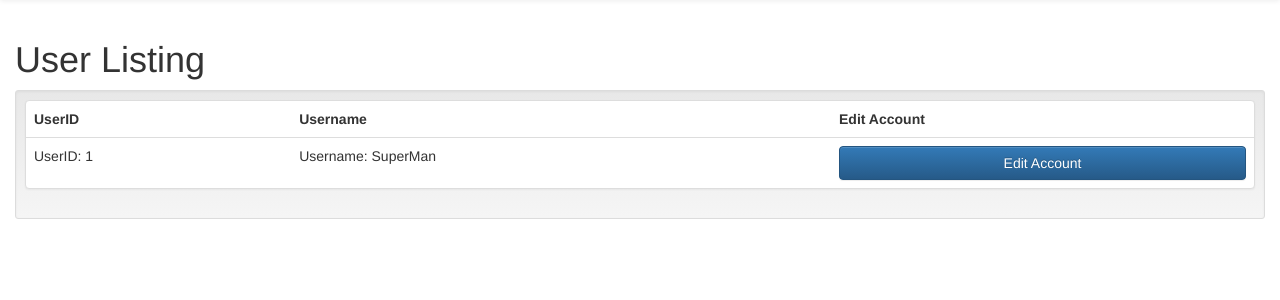
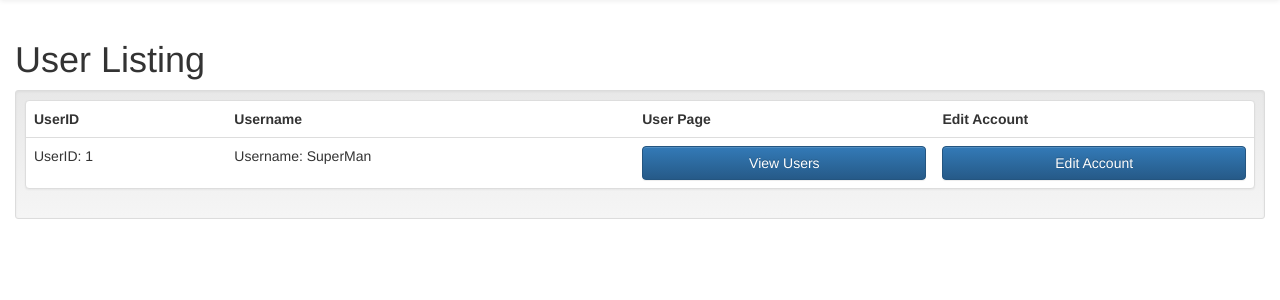
Before and after one commit to bkohler616/PhpLoginSys, a PHP site: page /UserListing.php in a window 1280 px wide. Shown: the part 51-351 px from the top of the page. Run offline with PHP 8.4, Linux system fonts and the light colour scheme; a user stored in the database is signed in; data comes from the database, SQL or seed files in the repository.

Commit message:
Login now doesn't remember. User page now shows correct account. User listing has a view userpage button.

```diff
--- a/Login.php
+++ b/Login.php
@@ -76,11 +76,6 @@ RedirectIfLoggedIn(); ?>
         <label for="inputPassword" class="sr-only">Password</label>
         <input type="password" id="inputPassword" name="inputPassword" class="form-control form-final" placeholder="Password"
                required="required">
-        <div class="checkbox">
-            <label>
-                <input type="checkbox" value="remember-me"> Remember me
-            </label>
-        </div>
         <button class="btn btn-lg btn-primary btn-block" type="submit">Sign in</button>
     </form>
 </div>
--- a/User.php
+++ b/User.php
@@ -28,7 +28,7 @@ if(isset($_GET['UserID']))
         $adminAccess = true;
     }
     else {
-        $query = mysqli_query($connection, "SELECT AccountVisibilityID FROM Users WHERE UserID = " . $_SESSION['UserID']);
+        $query = mysqli_query($connection, "SELECT AccountVisibilityID FROM Users WHERE UserID = " . $_GET['UserID']);
         if (!$query || !isset($query)) die($connection->error);
         $data = $query->fetch_assoc();
         if($data['AccountVisibilityID'] == AccountVisibility::PublicAccount)
@@ -49,7 +49,7 @@ if(isset($_GET['UserID']))
 
 //Should be able to see information now. Spool up info.
 
-$query = mysqli_query($connection, "SELECT UserID, AccountTypeID, Username, Email, AccountStatusID, AccountVisibilityID, DateCreated FROM Users WHERE UserID = " . $_SESSION['UserID']);
+$query = mysqli_query($connection, "SELECT UserID, AccountTypeID, Username, Email, AccountStatusID, AccountVisibilityID, DateCreated FROM Users WHERE UserID = " . $_GET['UserID']);
 if (!$query || !isset($query)) die($connection->error);
 $data = $query->fetch_assoc();
 ?>
--- a/UserListing.php
+++ b/UserListing.php
@@ -29,6 +29,7 @@ $rows = $result->num_rows;
             <tr>
                 <th>UserID</th>
                 <th>Username</th>
+                <th>User Page</th>
                 <th>Edit Account</th>
             </tr>
                 <?php
@@ -39,7 +40,9 @@ $rows = $result->num_rows;
                     $result->data_seek($j);
                     echo '<td> Username: ' . $result->fetch_assoc()['Username'] . '</td>';
                     $result->data_seek($j);
-                    echo '<td> <a class="btn btn-primary btn-block" href="AccountEdit.php?UserID=' . $result->fetch_assoc()['UserID'] . '">Edit Account</a></td>';
+                    $uID = $result->fetch_assoc()['UserID'];
+                    echo '<td><a class="btn btn-primary btn-block" href="User.php?UserID=' . $uID . '">View Users</a></td>';
+                    echo '<td> <a class="btn btn-primary btn-block" href="AccountEdit.php?UserID=' . $uID . '">Edit Account</a></td>';
                     echo '</tr>';
                 }
                 ?>
```
